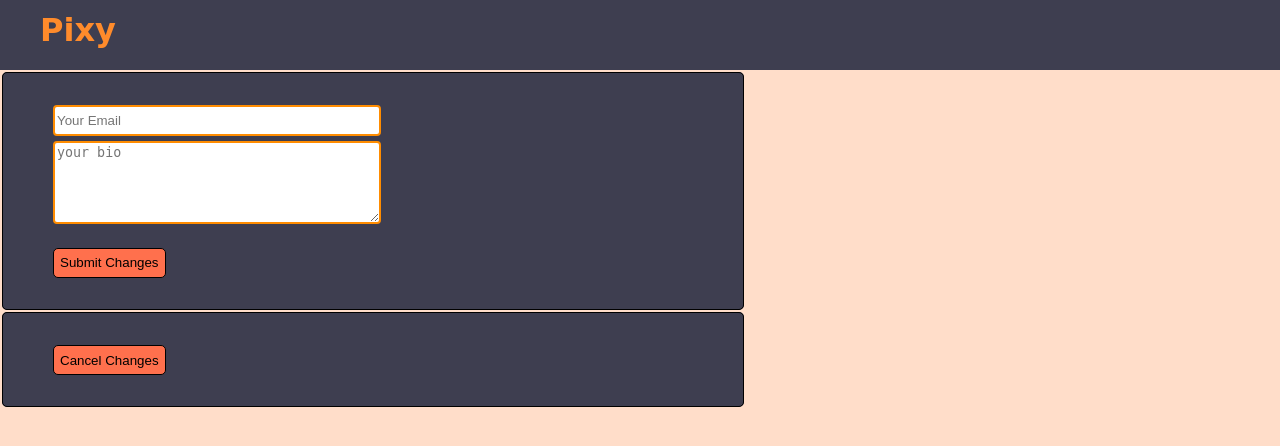
After one commit to brennie/pixy, a Flask app: template pixy/templates/editprofile.html in a window 1280 px wide. The commit adds this page. Shown: the top 446 px of the page. Run offline with Flask 2, Linux system fonts and the light colour scheme; the template is opened without the code that fills it, so the values that code supplies are empty.

Commit message:
Added preliminary edit profile page
Basic structure/style of edit profile page laid out.
Email validation included.

```diff
--- a/pixy/static/css/main.css
+++ b/pixy/static/css/main.css
@@ -43,6 +43,49 @@ fieldset.loginpage
     padding-left: 15px;
     padding-right:15px;
 
+}
+
+fieldset.editprofilepage
+{
+    border:1px solid;
+    border-radius:5px;
+    position:relative;
+
+    background-color:#3E3E50;
+	width:50%;
+    line-height:2.7;
+    font-family:Arial;
+
+    margin:2px;
+    padding-top:25px;
+    padding-bottom:25px;
+    padding-right:50px;
+    padding-left:50px;
+}
+
+fieldset.editprofilepage > input.email
+{
+	width:50%;
+	min-width:300px;
+}
+
+fieldset.editprofilepage > textarea.bio
+{
+	width:50%;
+	min-width:300px;
+	border: 2px darkorange;
+    border-style:solid;
+    border-radius:4px;
+}
+
+fieldset.editprofilepage > input.submit
+{
+	border:1px solid;
+	height:30px;
+    border-radius:5px;
+    color:black;
+    background-color:#FF704D;
+    cursor:pointer;
 }
 
 input.email
--- /dev/null
+++ b/pixy/static/js/edit.js
@@ -0,0 +1,10 @@
+var formNode;
+var suemailNode;
+
+window.addEventListener("load", function(e) {
+	formNode = document.getElementById("editInfo");
+	suemailNode = document.getElementById("signupemail");
+
+	formNode.addEventListener("editInfo",validate_profileEdit,false);
+	suemailNode.addEventListener("blur",validate_email,false);
+});
--- a/pixy/static/js/validation.js
+++ b/pixy/static/js/validation.js
@@ -396,3 +396,20 @@ function validate_signup(event)
         alert("The Form is now valid");
     }
 }
+
+// when the user submit the sign up form, check that it is valid
+function validate_profileEdit(event)
+{
+    var suForm = event.currentTarget;
+    var suemailNode = document.getElementById("signupemail");
+
+    else if(validate_email_Implementation(suemailNode) == false)
+    {
+        suemailNode.focus();
+        event.preventDefault();
+    }
+    else
+    {
+        alert("The Form is now valid");
+    }
+}
--- /dev/null
+++ b/pixy/templates/editprofile.html
@@ -0,0 +1,31 @@
+<!DOCTYPE html>
+<html lang="en">
+<head>
+    <meta charset="utf-8">
+    <title>Edit User</title>
+    <link rel="stylesheet" type="text/css" href="/static/css/main.css">
+    <script language="JavaScript" type="text/javascript" src="/static/js/edit.js"></script>
+    <script language="JavaScript" type ="text/javascript" src ="/static/js/validation.js"></script>
+</head>
+<body style ="background-color:rgba(255, 162, 107, 0.36);">
+<div>
+	<div class = "header-hp">
+        <h1 class ="pixy-style">Pixy</h1>
+     </div>
+
+    <form id ="editInfo" method="post">
+        <fieldset class ="editprofilepage">
+            <textarea readonly id ="advicesignup" class = "signupAdvice" style ="display:none"></textarea>
+            <input  type="text" class="email" name = "email"  id = "signupemail" placeholder = "Your Email"><br/>
+            <textarea class="bio" cols = "40" rows = "5" name="profile" placeholder="your bio"></textarea>
+            <input type = "hidden" name = "submitted" value = "1">
+            <br/>
+            <input class="submit"  type="submit" value="Submit Changes">
+        </fieldset>
+    </form>
+	<form >
+		<fieldset class ="editprofilepage"><input class="submit" type="submit" value="Cancel Changes"></fieldset>
+	</form>
+</div>
+</body>
+</html>
```
